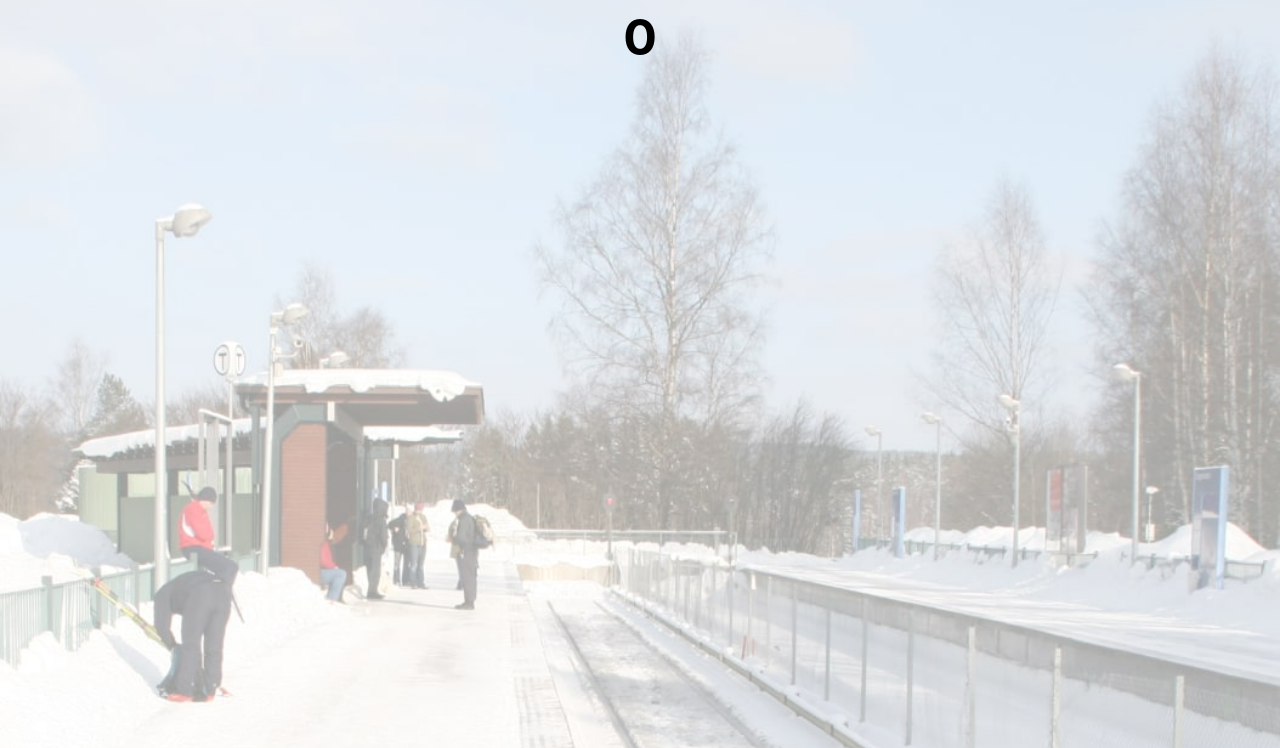
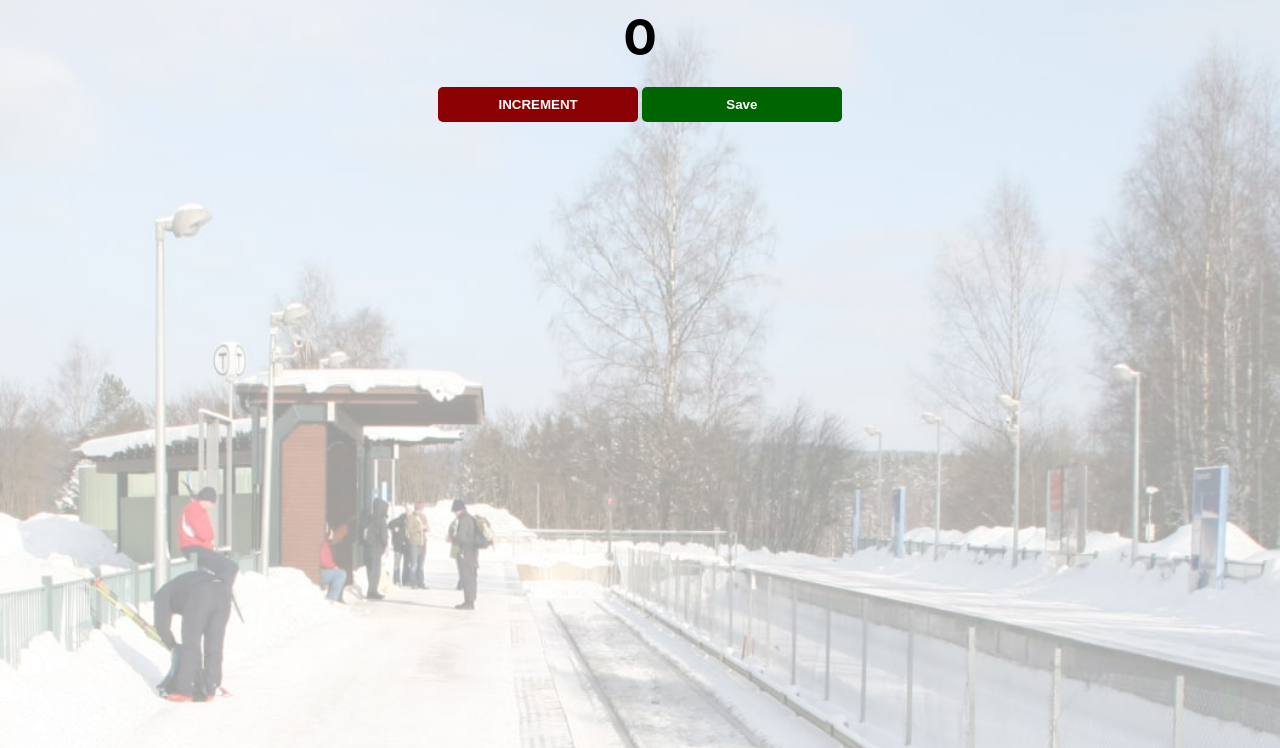
Before and after one commit to js-victr/javascript-course, a plain HTML site: page passenger counter app/index.html in a window 1280 px wide. Shown: the part 52-800 px from the top of the page. Drawn offline with Linux system fonts and the light colour scheme.

Commit message:
commit "master"

```diff
--- a/passenger counter app/index.html
+++ b/passenger counter app/index.html
@@ -10,6 +10,8 @@
 <body>
     <h1>People entered:</h1>
     <h2 id="count-el">0</h2>
+    <button id="increment-btn" onclick="increment()">INCREMENT</button>
+    <button id="save-btn" onclick="save()">Save</button>
     <script src="index.js"></script>
 </body>
 </html>
--- a/passenger counter app/index.js
+++ b/passenger counter app/index.js
@@ -1 +1,15 @@
-//document.getElementById("count-el").innerText = 5
+// initialize the count as 0
+// listen for clicks on the increment button
+// increment the count variable when the button is clicked
+// change the count-el in the HTML to reflet the new count
+let count = 0
+let countEl = document.getElementById("count-el") // passing argument in ()
+
+function increment() {
+    count = count + 1
+    countEl.innerText = count
+}
+
+function save() {
+    console.log(count);
+}
```
